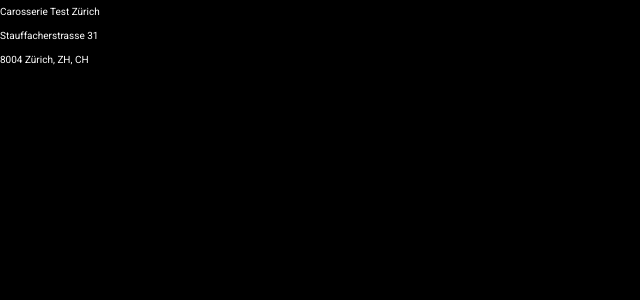
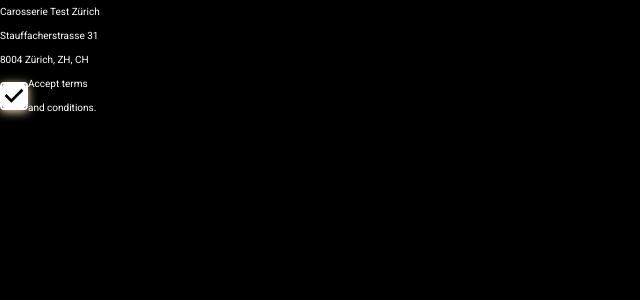
Before and after one commit to ericbloodyax12/cardManager, a React (Vite) app: page / in a window 1280 px wide. Shown: the top 300 px of the page, without its empty margins (0-640 px from the left). Built offline with nearby package versions, Linux system fonts and the light colour scheme.

Commit message:
-add styles for Checkbox component and new default setting

```diff
--- a/src/App.tsx
+++ b/src/App.tsx
@@ -1,3 +1,4 @@
+import { CheckboxComponent } from '@/components/ui/ checkbox'
 import { Typography } from '@/components/ui/typography'
 export function App() {
   return (
@@ -6,6 +7,7 @@ export function App() {
         Carosserie Test Zürich Stauffacherstrasse 31 8004 Zürich, ZH, CH
       </Typography>
       <br />
+      <CheckboxComponent />
     </div>
   )
 }
--- a/src/components/assets/icons/componentSvg/check.tsx
+++ b/src/components/assets/icons/componentSvg/check.tsx
@@ -2,9 +2,9 @@ export const CheckIcon = () => {
   return (
     <svg
       fill={'none'}
-      height={'18'}
+      height={24}
       viewBox={'0 0 18 18'}
-      width={'18'}
+      width={24}
       xmlns={'http://www.w3.org/2000/svg'}
     >
       <path
--- a/src/components/ui/ checkbox/checkbox.module.scss
+++ b/src/components/ui/ checkbox/checkbox.module.scss
@@ -0,0 +1,39 @@
+button {
+  all: unset;
+}
+
+.CheckboxRoot {
+  display: flex;
+  align-items: center;
+  justify-content: center;
+
+  width: 24px;
+  height: 24px;
+  padding: 0;
+
+  background-color: transparent;
+  border: 2px solid white;
+  border-radius: 4px;
+  box-shadow: 0 2px 10px wheat;
+}
+
+.CheckboxRoot:hover {
+  background-color: red;
+}
+
+.CheckboxRoot:focus {
+  box-shadow: 0 0 0 2px var(--color-dark-100);
+}
+
+.CheckboxIndicator {
+  width:24px;
+  height: 24px;
+  color: blue;
+}
+
+.Label {
+  padding-left: 15px;
+  font-size: 15px;
+  line-height: 1;
+  color: white;
+}
--- a/src/components/ui/ checkbox/checkbox.tsx
+++ b/src/components/ui/ checkbox/checkbox.tsx
@@ -1,19 +1,32 @@
+import { useState } from 'react'
+
 import { CheckIcon } from '@/components/assets/icons/componentSvg/check'
 import * as Checkbox from '@radix-ui/react-checkbox'
 
-import './checkbox.module.scss'
+import s from './checkbox.module.scss'
 
-export const CheckboxComponent = () => (
+export const CheckboxComponent = () => {
+  const [checked, setChecked] = useState<'indeterminate' | boolean>(false)
+
+  return (
     <form>
       <div style={{ alignItems: 'center', display: 'flex' }}>
-      <Checkbox.Root className={'CheckboxRoot'} defaultChecked id={'c1'}>
-        <Checkbox.Indicator className={'CheckboxIndicator'}>
-          <CheckIcon />
+        <Checkbox.Root
+          checked={checked}
+          className={s.CheckboxRoot}
+          defaultChecked
+          id={'c1'}
+          onCheckedChange={setChecked}
+        >
+          <Checkbox.Indicator className={s.CheckboxIndicator} forceMount>
+            {/*forceMount*/}
+            {checked === true ? <CheckIcon /> : <CheckIcon />}
           </Checkbox.Indicator>
         </Checkbox.Root>
-      <label className={'Label'} htmlFor={'c1'}>
+        <label className={'s.Label'} htmlFor={'c1'}>
           Accept terms and conditions.
         </label>
       </div>
     </form>
   )
+}
```
Also changed, not shown: 1 other file (tests, documents, lock files or other folders). Lines whose indentation alone changed are shown as unchanged.
